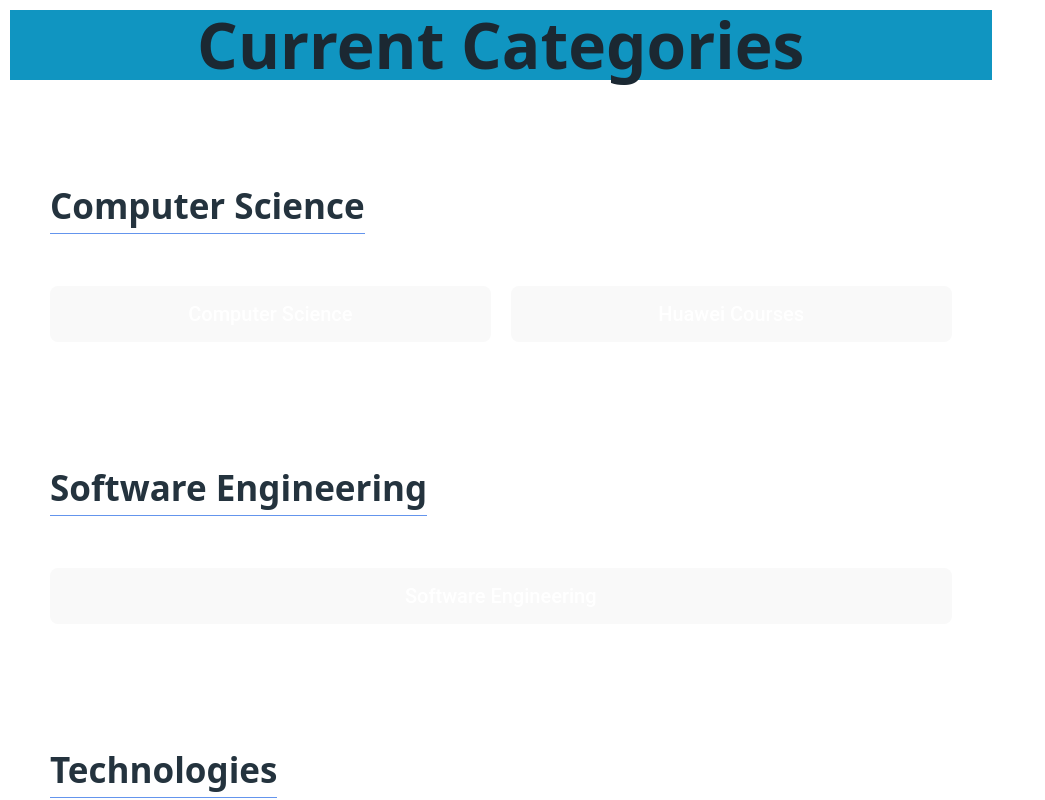
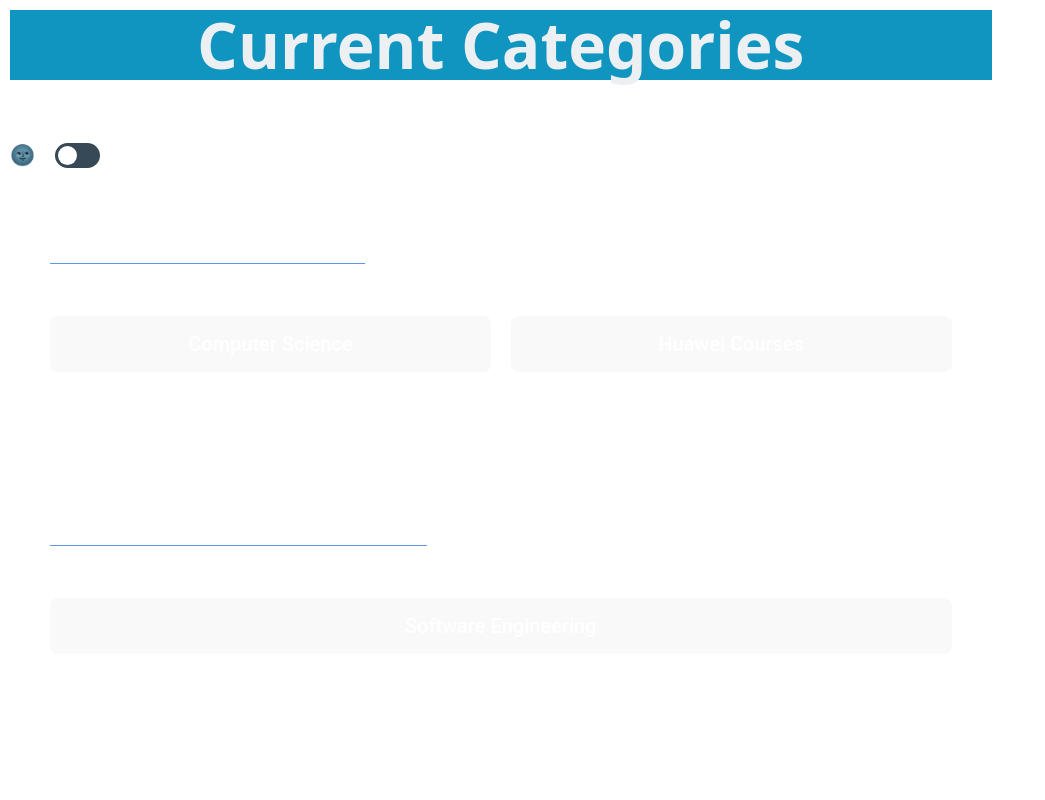
Before and after one commit to AhmedGamal2212/materials-navigation, a React (Vite) app: page / in a window 1280 px wide. Shown: the top 800 px of the page, without its empty margins (0-1045 px from the left). Built offline with nearby package versions, Linux system fonts and the light colour scheme.

Commit message:
add light mode switch

```diff
--- a/src/App.jsx
+++ b/src/App.jsx
@@ -1,13 +1,26 @@
 import './App.css'
 import Categories from "./components/Categories/Categories.jsx";
 import styles from './App.module.css'
+import {useState} from "react";
 
 function App() {
+    const [isDark, setIsDark] = useState(true);
+
+    const handleTheme = () => {
+        const root = document.documentElement;
+        root.dataset.theme = isDark ? "light" : "dark";
+        setIsDark(!isDark);
+    }
+
     return (
-        <>
-            <h1 className={styles.mainHeader}>Current Categories</h1>
-            <Categories />
-        </>
+        <div data-theme={isDark ? "dark" : "light"}>
+            <h1 className={`${styles.mainHeader} ${isDark ? '' : styles.mainHeaderLight}`}>Current Categories</h1>
+            <div className={styles.themeSwitcherWrapper}>
+                {!isDark ? "🌞" : "🌚"}
+                <input type={"checkbox"} role={"switch"} className={styles.themeSwitcher} onChange={() => handleTheme()}/>
+            </div>
+            <Categories isDark={isDark} />
+        </div>
     )
 }
 
--- a/src/App.module.css
+++ b/src/App.module.css
@@ -2,3 +2,16 @@
     background-color: #1095c1;
     font-weight: 900;
 }
+
+.themeSwitcherWrapper {
+    text-align: start;
+    width: fit-content;
+}
+
+.themeSwitcher {
+    margin-left: 1rem;
+}
+
+.mainHeaderLight {
+    color: #fff;
+}
--- a/src/components/Categories/Categories.jsx
+++ b/src/components/Categories/Categories.jsx
@@ -2,7 +2,7 @@
 import {priorityList, sheetDetails} from "../../data.js";
 import styles from './Categories.module.css';
 
-const Categories = () => {
+const Categories = ({isDark}) => {
     const sortedCategories = priorityList.sort((a, b) => {
         return a.priority - b.priority;
     });
@@ -22,7 +22,10 @@
             {buttonsByCategory.map((buttons, index) => {
                 return (
                     <div key={index} className={styles.categoryContainer}>
-                        <h2 className={styles.categoryHeader}>{sortedCategories[index].category}</h2>
+                        <h2 className={
+                            `${styles.categoryHeader}
+                             ${!isDark ? styles.categoryHeaderLight : styles.categoryHeaderDark}`
+                            }>{sortedCategories[index].category}</h2>
                         {buttons}
                     </div>
                 );
--- a/src/components/Categories/Categories.module.css
+++ b/src/components/Categories/Categories.module.css
@@ -4,6 +4,14 @@
     width: fit-content;
 }
 
+.categoryHeaderDark {
+    color: #fff;
+}
+
+.categoryHeaderLight {
+    color: steelblue;
+}
+
 .categoryContainer {
     padding: 2rem;
 }
```
